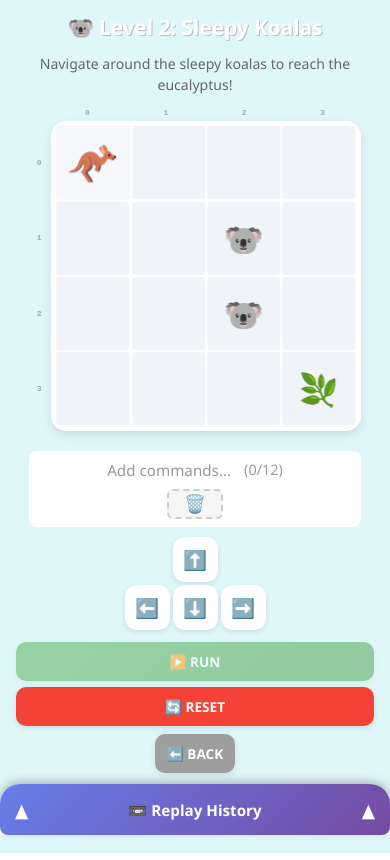
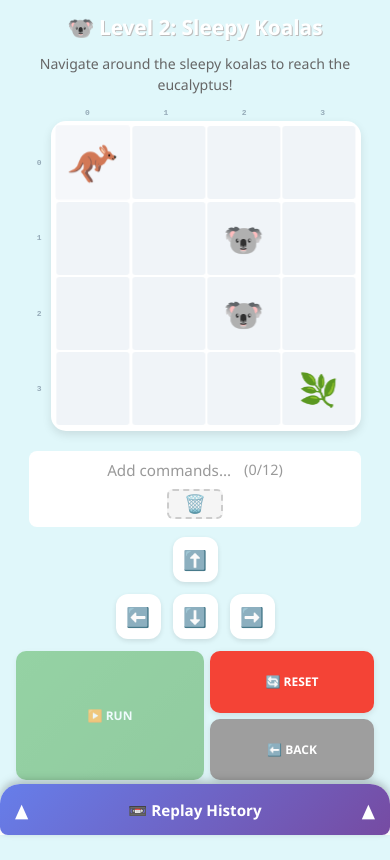
Before and after one commit to nadavoran/kangaroo-code, a React (Vite) app: page / in a window 390 px wide. Both pictures are taken after a click on the button 195 px from the left and 508 px from the top of the page. Built offline with nearby package versions, Linux system fonts and the light colour scheme.

Commit message:
update splashscreen

```diff
--- a/src/App.css
+++ b/src/App.css
@@ -368,7 +368,7 @@ body {
   display: flex;
   flex-direction: column;
   align-items: center;
-  gap: 5px;
+  gap: 12px;
   margin-bottom: 15px;
 }
 
@@ -410,32 +410,27 @@ body {
 
 .row {
   display: flex;
-  gap: 5px;
+  gap: 12px;
 }
 
 .actions {
+  display: flex;
+  gap: 10px;
+  align-items: stretch;
+  justify-content: center;
+  max-width: 500px;
+  margin: 0 auto;
+}
+
+.actions-right {
   display: flex;
   flex-direction: column;
   gap: 10px;
-  align-items: center;
-}
-
-.actions-primary {
-  display: flex;
-  gap: 10px;
-  justify-content: center;
-  width: 100%;
-  max-width: 500px;
-}
-
-.actions-secondary {
-  display: flex;
-  justify-content: center;
-  width: 100%;
+  flex: 1;
 }
 
 .actions button {
-  padding: 14px 28px;
+  padding: 14px 20px;
   border: none;
   border-radius: 10px;
   font-weight: bold;
@@ -443,6 +438,7 @@ body {
   cursor: pointer;
   transition: all 0.2s;
   box-shadow: 0 2px 6px rgba(0, 0, 0, 0.1);
+  flex: 1;
 }
 
 .actions button:hover:not(:disabled) {
@@ -464,9 +460,14 @@ body {
 .run-btn {
   background: linear-gradient(135deg, #4caf50 0%, #45a049 100%);
   color: white;
-  flex: 1;
-  font-size: 1.1rem;
-  min-width: 140px;
+  font-size: 1.3rem;
+  min-width: 150px;
+  padding: 20px 30px;
+  /* Height to fit 2 rows: 2 buttons × (height + gap) - one gap */
+  min-height: calc(2 * 52px + 2 * 10px);
+  display: flex;
+  align-items: center;
+  justify-content: center;
 }
 
 .run-btn:hover:not(:disabled) {
@@ -477,8 +478,6 @@ body {
 .reset-btn {
   background: #f44336;
   color: white;
-  flex: 1;
-  min-width: 120px;
 }
 
 .reset-btn:hover:not(:disabled) {
@@ -489,8 +488,6 @@ body {
 .next-btn {
   background: #ff9800;
   color: white;
-  flex: 1;
-  min-width: 120px;
 }
 
 .next-btn:hover:not(:disabled) {
@@ -501,9 +498,11 @@ body {
 .back-btn {
   background: #9e9e9e;
   color: white;
-  padding: 10px 24px;
-  font-size: 0.9rem;
-  min-width: 100px;
+}
+
+.back-btn:hover:not(:disabled) {
+  background: #757575;
+  box-shadow: 0 4px 12px rgba(158, 158, 158, 0.4);
 }
 .message {
   margin-top: 15px;
@@ -1249,30 +1248,24 @@ body {
     padding: 10px;
   }
 
-  .actions-primary {
-    flex-wrap: wrap;
+  .actions {
     gap: 8px;
   }
 
+  .actions-right {
+    gap: 8px;
+  }
+
   .actions button {
-    padding: 10px 18px;
-    font-size: 0.9rem;
-    min-width: auto;
+    padding: 11px 16px;
+    font-size: 0.85rem;
   }
 
   .run-btn {
-    min-width: 120px;
-    font-size: 1rem;
-  }
-
-  .reset-btn,
-  .next-btn {
     min-width: 100px;
-  }
-
-  .back-btn {
-    min-width: 80px;
-    font-size: 0.85rem;
+    font-size: 1.1rem;
+    padding: 15px 18px;
+    min-height: calc(3 * 43px + 2 * 8px);
   }
 }
 
@@ -1373,7 +1366,7 @@ body {
   }
 
   .buttons {
-    gap: 3px;
+    /* gap: 3px; */
     margin-bottom: 12px;
   }
 
@@ -1389,39 +1382,33 @@ body {
     padding: 8px 12px !important;
   }
 
-  .row {
+  /* .row {
     gap: 3px;
-  }
+  } */
 
   .actions {
     gap: 8px;
   }
 
-  .actions-primary {
-    flex-wrap: wrap;
+  .actions {
     gap: 6px;
+    max-width: 100%;
+  }
+
+  .actions-right {
+    gap: 6px;
   }
 
   .actions button {
-    padding: 10px 12px;
-    font-size: 0.85rem;
+    padding: 9px 12px;
+    font-size: 0.75rem;
   }
 
   .run-btn {
-    flex: 1 1 100%;
-    min-width: auto;
-    font-size: 0.95rem;
-  }
-
-  .reset-btn,
-  .next-btn {
-    flex: 1 1 45%;
-    min-width: 90px;
-  }
-
-  .back-btn {
-    min-width: 90px;
-    font-size: 0.8rem;
+    min-width: 85px;
+    font-size: 1rem;
+    padding: 12px 14px;
+    min-height: calc(3 * 39px + 2 * 6px);
   }
 
   .message {
--- a/src/components/GameRunner.tsx
+++ b/src/components/GameRunner.tsx
@@ -733,7 +733,6 @@ export function GameRunner({
           </div>
 
           <div className="actions">
-            <div className="actions-primary">
             <button
               className="run-btn"
               onClick={() => runCode(false)}
@@ -741,6 +740,7 @@ export function GameRunner({
             >
               ▶️ RUN
             </button>
+            <div className="actions-right">
               <button
                 className="reset-btn"
                 onClick={resetGame}
@@ -748,6 +748,15 @@ export function GameRunner({
               >
                 🔄 RESET
               </button>
+              {onBack && (
+                <button
+                  className="back-btn"
+                  onClick={onBack}
+                  disabled={isRunning}
+                >
+                  ⬅️ BACK
+                </button>
+              )}
               {level.isRandom && (
                 <button
                   className="next-btn"
@@ -758,17 +767,6 @@ export function GameRunner({
                 </button>
               )}
             </div>
-            {onBack && (
-              <div className="actions-secondary">
-                <button
-                  className="back-btn"
-                  onClick={onBack}
-                  disabled={isRunning}
-                >
-                  ⬅️ BACK
-                </button>
-              </div>
-            )}
           </div>
 
           {message && <div className="message">{flipKangaroos(message)}</div>}
--- a/src/levels/level1.ts
+++ b/src/levels/level1.ts
@@ -4,7 +4,7 @@ export const level1 = (): LevelConfig => ({
   id: 1,
   name: "🦘 Level 1: Kangaroo Kick",
   description: "Help the kangaroo reach the soccer ball!",
-  gridSize: 2,
+  gridSize: 3,
   initialPlayer: { x: 0, y: 0 },
   goal: { x: 2, y: 2 },
   playerEmoji: "🦘",
--- a/vite.config.ts
+++ b/vite.config.ts
@@ -55,7 +55,7 @@ export default defineConfig({
             src: "/kangaroo.svg",
             sizes: "any",
             type: "image/svg+xml",
-            purpose: "any maskable",
+            purpose: "any",
           },
           {
             src: "https://placehold.co/192x192/e0f7fa/00bcd4/png?text=🦘",
@@ -68,6 +68,12 @@ export default defineConfig({
             sizes: "512x512",
             type: "image/png",
             purpose: "any",
+          },
+          {
+            src: "/kangaroo.svg",
+            sizes: "any",
+            type: "image/svg+xml",
+            purpose: "maskable",
           },
           {
             src: "https://placehold.co/192x192/e0f7fa/00bcd4/png?text=🦘",
```
Also changed, not shown: public/kangaroo.svg. Lines whose indentation alone changed are shown as unchanged.
